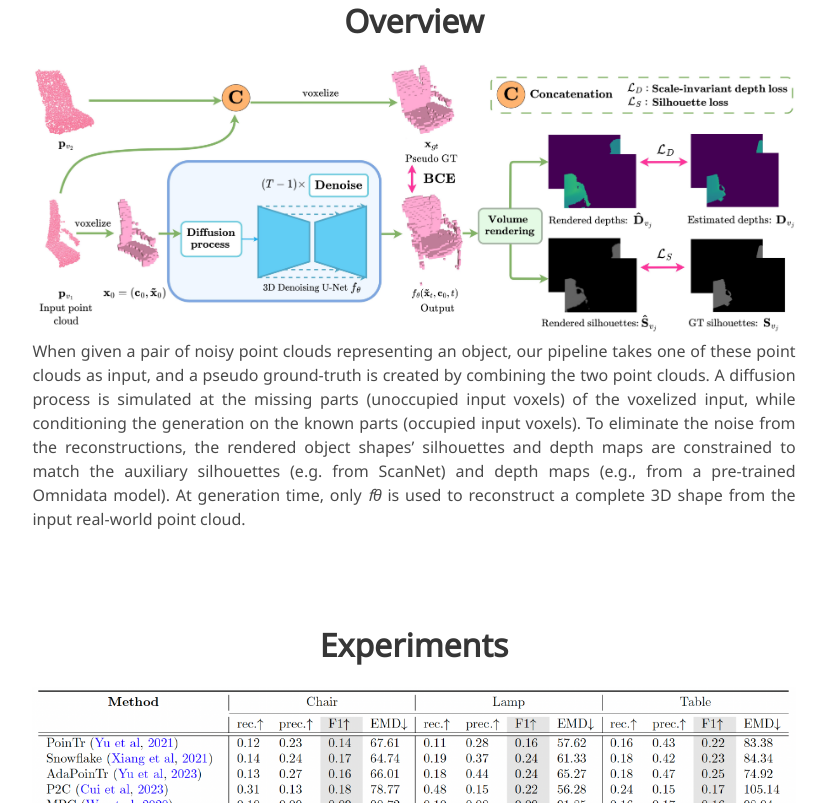
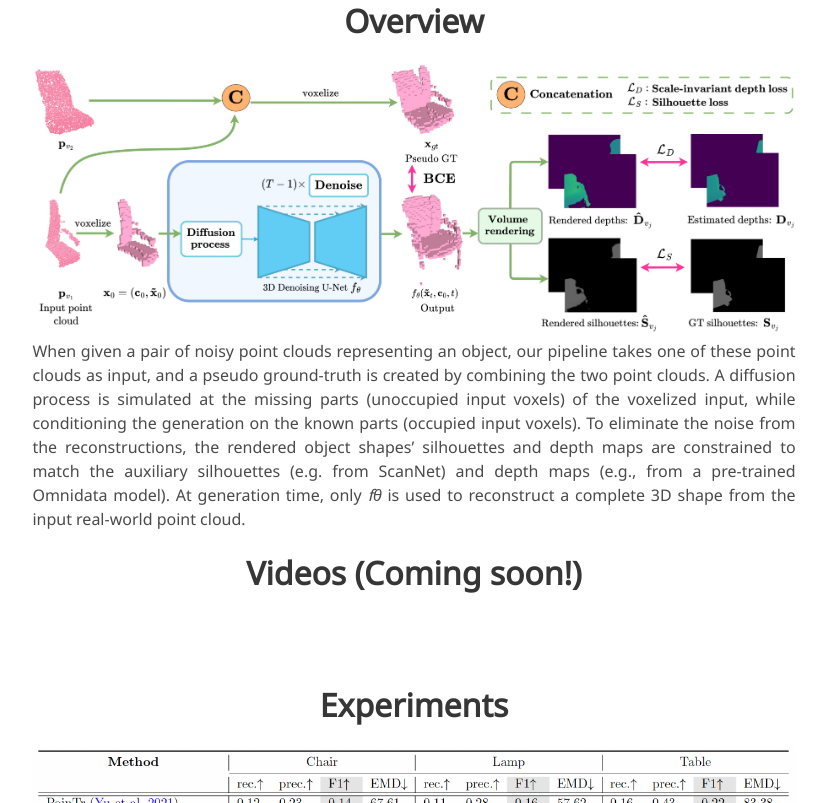
Before and after one commit to RealDiff/realdiff.github.io, a plain HTML site: page index.html in a window 1280 px wide. Shown: the part 1087-1890 px from the top of the page, without its empty margins (226-1052 px from the left). Drawn offline with nearby package versions, Linux system fonts and the light colour scheme; some icons are missing; a web font is replaced by a local one.

Commit message:
Update index.html

```diff
--- a/index.html
+++ b/index.html
@@ -329,17 +329,18 @@
       </div>
     </div>
 
-    <!--
+
     <div class="columns is-centered has-text-centered">
       <div class="column is-four-fifths">
-        <h2 class="title is-3">Video</h2>
-        <div class="publication-video">
+        <h2 class="title is-3">Videos (Coming soon!)</h2>
+        <!--<div class="publication-video">
           <iframe src=""
                   frameborder="0" allow="autoplay; encrypted-media" allowfullscreen></iframe>
-        </div>
+
+        </div>-->
       </div>
     </div>
-    -->
+
 
 
   </div>
```
